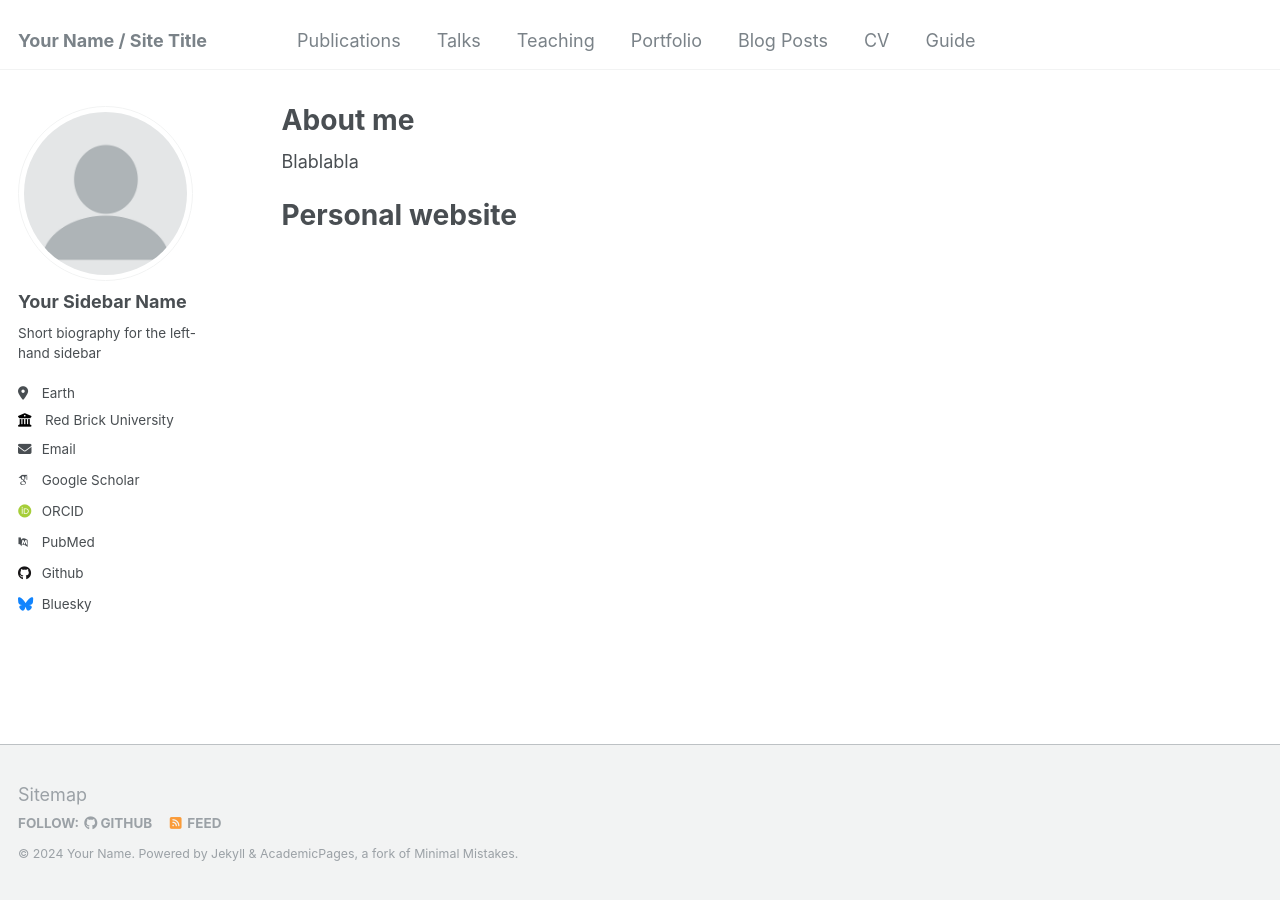
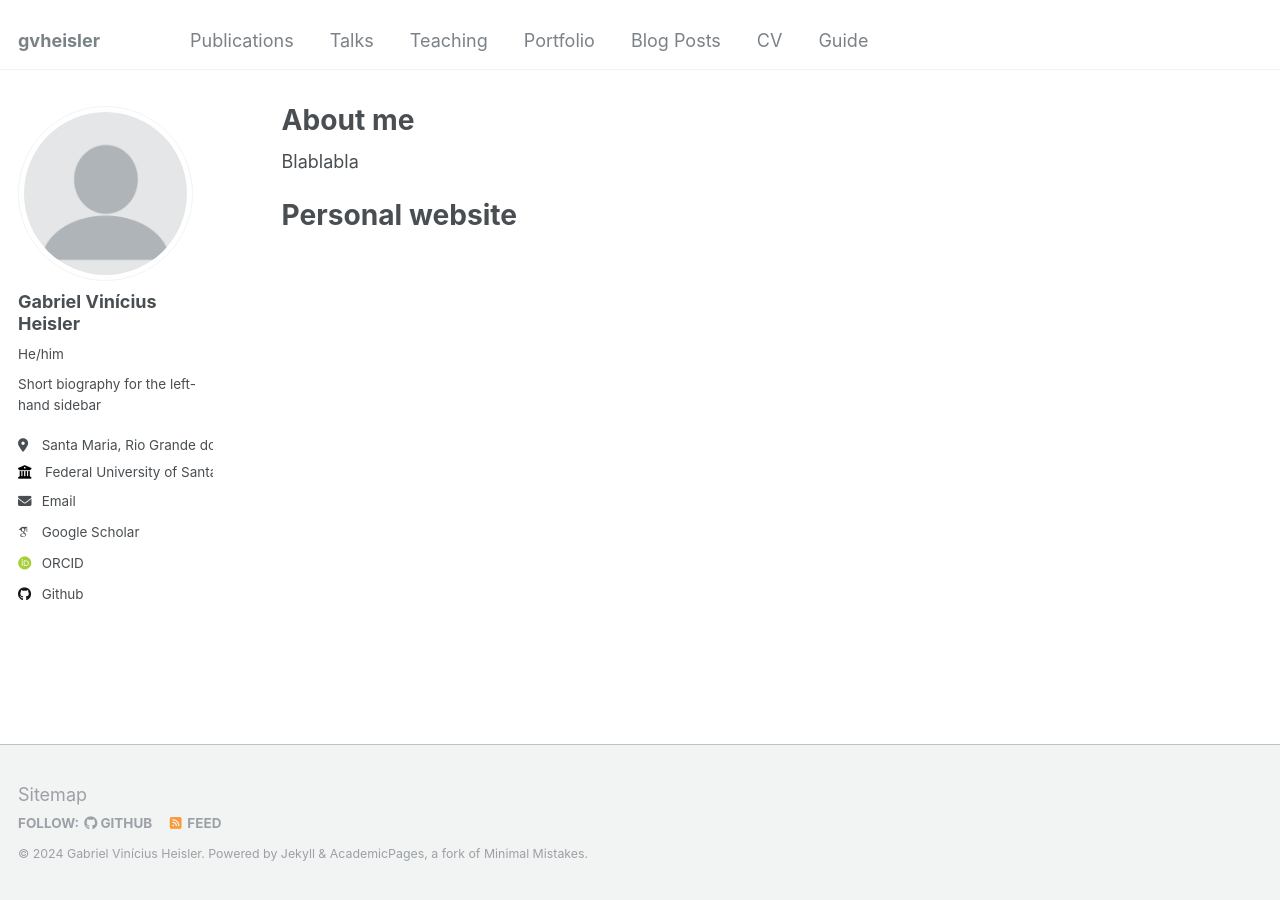
Before and after one commit to gvheisler/gvheisler.github.io, a Jekyll site: the page built from _pages/about.md, in a window 1280 px wide. Built offline with Jekyll 4.4.1, drawn with Linux system fonts in a browser that asks for light colours; some web fonts are replaced.

Commit message:
Update _config.yml

```diff
--- a/_config.yml
+++ b/_config.yml
@@ -8,13 +8,13 @@
 
 # Basic Site Settings
 locale                   : "en-US"
-title                    : "Your Name / Site Title"
+title                    : "gvheisler"
 title_separator          : "-"
-name                     : &name "Your Name"
+name                     : &name "Gabriel Vinícius Heisler"
 description              : &description "personal description"
-url                      : https://academicpages.github.io # the base hostname & protocol for your site e.g. "https://mmistakes.github.io"
+url                      : https://gvheisler.github.io # the base hostname & protocol for your site e.g. "https://mmistakes.github.io"
 baseurl                  : "" # the subpath of your site, e.g. "/blog"
-repository               : "academicpages/academicpages.github.io"
+repository               : "gvheisler/gvheisler.github.io"
 
 # Site Author - The following control what appear as part of the author content on the side bar.
 #               If a field is blank the icon and link will not appear, otherwise it will be shown.
@@ -22,33 +22,33 @@ repository               : "academicpages/academicpages.github.io"
 author:
   # Biographic information
   avatar           : "profile.png"
-  name             : "Your Sidebar Name"
-  pronouns         : # example: "she/her"
+  name             : "Gabriel Vinícius Heisler"
+  pronouns         : "He/him" # example: "she/her"
   bio              : "Short biography for the left-hand sidebar"
-  location         : "Earth"
-  employer         : "Red Brick University"
+  location         : "Santa Maria, Rio Grande do Sul - Brazil"
+  employer         : "Federal University of Santa Maria"
   uri              : # URL
-  email            : "none@example.org"
+  email            : "gvheisler@inf.ufsm.br"
 
   # Academic websites
   arxiv            : # URL - Update with the correct link to your profile
-  googlescholar    : "https://scholar.google.com/citations?user=PS_CX0AAAAAJ"
+  googlescholar    : "https://scholar.google.com/citations?user=1XY-JYkAAAAJ&hl=pt-BR"
   impactstory      : # URL
-  orcid            : "http://orcid.org/yourorcidurl"
+  orcid            : "https://orcid.org/orcid=0000-0003-4796-9989"
   semantic         : # URL
-  pubmed           : "https://www.ncbi.nlm.nih.gov/pubmed/?term=john+snow"
+  pubmed           :
   researchgate     : # URL
 
   # Repositories and software development
   bitbucket        : # Username - Update with your username on the site
   codepen          : # Username
   dribbble         : # Username
-  github           : "academicpages"
+  github           : "gvheisler"
   kaggle           : # Username
   stackoverflow    : # User number or user number and name (i.e., use "1" or "1/jeff-atwood")
 
   # Social media
-  bluesky          : "bsky.app" # Replace this with you Bluesky username
+  bluesky          :
   facebook         : # Username
   flickr           : # Username
   foursquare       : # Username
```
